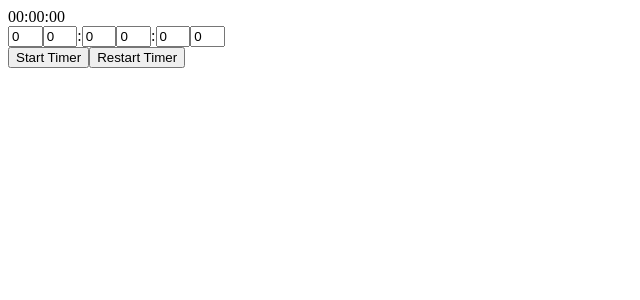
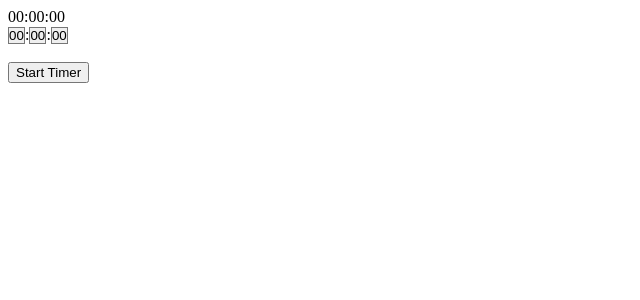
Before and after one commit to lgf2111/timer-plus, a React (Create React App) app: page / in a window 1280 px wide. Shown: the top 300 px of the page, without its empty margins (0-640 px from the left). Built offline with nearby package versions, Linux system fonts and the light colour scheme.

Commit message:
refactorized input to option

```diff
--- a/public/style.css
+++ b/public/style.css
@@ -2,14 +2,16 @@
     width: 2em;
 }
 
-/* Chrome, Safari, Edge, Opera */
-input::-webkit-outer-spin-button,
-input::-webkit-inner-spin-button {
+
+
+select {
+  /* for Firefox */
+  -moz-appearance: none;
+  /* for Chrome */
   -webkit-appearance: none;
-  margin: 0;
 }
 
-/* Firefox */
-input[type=number] {
-  -moz-appearance: textfield;
+/* For IE10 */
+select::-ms-expand {
+  display: none;
 }
--- a/src/App.js
+++ b/src/App.js
@@ -1,123 +1,35 @@
 import React, {useState, useRef} from 'react'
 
 import Timer from './Timer'
+import OptionList from './OptionList'
 
 function App() {
   // useState & useRef
-  const [initTime, setInitTime] = useState(0)
+  const [expiryTimestamp, setExpiryTimestamp] = useState(0)
 
-  // TODO: softcode them
-  const [hour1, setHour1] = useState(0)
-  const hour1Ref = useRef()
+  const options =  {hour:   {ref: useRef(), values: [...Array(25).keys()]},
+                    minute: {ref: useRef(), values: [...Array(60).keys()]},
+                    second: {ref: useRef(), values: [...Array(60).keys()]}}
 
-  const [hour2, setHour2] = useState(0)
-  const hour2Ref = useRef()
-
-  const [minute1, setMinute1] = useState(0)
-  const minute1Ref = useRef()
-
-  const [minute2, setMinute2] = useState(0)
-  const minute2Ref = useRef()
-
-  const [second1, setSecond1] = useState(0)
-  const second1Ref = useRef()
-
-  const [second2, setSecond2] = useState(0)
-  const second2Ref = useRef()
-
-
-  // Handle Changes
-  function handleHour1Change(e) {
-    let value = hour1Ref.current.value
-    if (value.length > 1) value = value.slice(1, 2)
-    if (value.length === 0) value = 0
-    if (value < 0) value = 0
-    if (value > 9) value = 9
-    setHour1(value)
-  }
-
-  function handleHour2Change(e) {
-    let value = hour2Ref.current.value
-    if (value.length > 1) value = value.slice(1, 2)
-    if (value.length === 0) value = 0
-    if (value < 0) value = 0
-    if (value > 9) value = 9
-    setHour2(value)
-  }
-
-  function handleMinute1Change(e) {
-    let value = minute1Ref.current.value
-    if (value.length > 1) value = value.slice(1, 2)
-    if (value.length === 0) value = 0
-    if (value < 0) value = 0
-    if (value > 5) value = 5
-    setMinute1(value)
-  }
-
-  function handleMinute2Change(e) {
-    let value = minute2Ref.current.value
-    if (value.length > 1) value = value.slice(1, 2)
-    if (value.length === 0) value = 0
-    if (value < 0) value = 0
-    if (value > 9) value = 9
-    setMinute2(value)
-  }
-
-  function handleSecond1Change(e) {
-    let value = second1Ref.current.value
-    if (value.length > 1) value = value.slice(1, 2)
-    if (value.length === 0) value = 0
-    if (value < 0) value = 0
-    if (value > 5) value = 5
-    setSecond1(value)
-  }
-
-  function handleSecond2Change(e) {
-    let value = second2Ref.current.value
-    if (value.length > 1) value = value.slice(1, 2)
-    if (value.length === 0) value = 0
-    if (value < 0) value = 0
-    if (value > 9) value = 9
-    setSecond2(value)
-  }
-
-  function handleStartTimer(e) {
-    const hour = parseInt(hour1Ref.current.value)*10 + parseInt(hour2Ref.current.value)
-    const minute = parseInt(minute1Ref.current.value)*10 + parseInt(minute2Ref.current.value)
-    const second = parseInt(second1Ref.current.value)*10 + parseInt(second2Ref.current.value)
-    const totalSeconds = hour*3600 + minute*60 + second
-    const initTime = new Date()
-    initTime.setSeconds(initTime.getSeconds() + totalSeconds)
-
-    hour1Ref.current.value = 0
-    hour2Ref.current.value = 0
-    minute1Ref.current.value = 0
-    minute2Ref.current.value = 0
-    second1Ref.current.value = 0
-    second2Ref.current.value = 0
-
-    setInitTime(initTime)
-  }
-
-  function handleRestartTimer(e) {
-    setInitTime(0)
+  function handleStartTimer() {
+    const hour = parseInt(options.hour.ref.current.value)
+    const minute = parseInt(options.minute.ref.current.value)
+    const second = parseInt(options.second.ref.current.value)
+    const totalSecond = hour*3600 + minute*60 + second
+    const expiryTimestamp = new Date()
+    expiryTimestamp.setSeconds(expiryTimestamp.getSeconds() + totalSecond)
+    setExpiryTimestamp(expiryTimestamp)
   }
 
   return (
     <>
     {(() => {
-      if (initTime === 0) return <div className='timer idle'><span>00</span>:<span>00</span>:<span>00</span><br/></div>
-      return <Timer expiryTimestamp={initTime}/>
+      if (expiryTimestamp === 0) return <div className='timer idle'><span>00</span>:<span>00</span>:<span>00</span><br/></div>
+      return <Timer expiryTimestamp={expiryTimestamp}/>
     })()}
-    <input ref={hour1Ref} type="number" className="time-input" value={hour1} onChange={handleHour1Change}/>
-    <input ref={hour2Ref} type="number" className="time-input" value={hour2} onChange={handleHour2Change}/>:
-    <input ref={minute1Ref} type="number" className="time-input" value={minute1} onChange={handleMinute1Change}/>
-    <input ref={minute2Ref} type="number" className="time-input" value={minute2} onChange={handleMinute2Change}/>:
-    <input ref={second1Ref} type="number" className="time-input" value={second1} onChange={handleSecond1Change}/>
-    <input ref={second2Ref} type="number" className="time-input" value={second2} onChange={handleSecond2Change}/>
+    <OptionList options={options}/>
     <br />
     <button onClick={handleStartTimer}>Start Timer</button>
-    <button onClick={handleRestartTimer}>Restart Timer</button>
     </>
   )
 }
--- /dev/null
+++ b/src/Option.js
@@ -0,0 +1,14 @@
+import React from 'react'
+
+export default function Option({option}) {
+  return (
+    <select ref={option.ref}>
+      {option.values.map(value => {
+        return <option key={value} value={value}>{value.toLocaleString('en-US', {
+          minimumIntegerDigits: 2,
+          useGrouping: false
+        })}</option>
+      })}
+    </select>
+  )
+}
--- /dev/null
+++ b/src/OptionList.js
@@ -0,0 +1,13 @@
+import React from 'react'
+
+import Option from './Option'
+
+export default function OptionList({options}) {
+  return (
+    <div>
+      <Option key="hour" option={options.hour}/>:
+      <Option key="minute" option={options.minute}/>:
+      <Option key="second" option={options.second}/>
+    </div>
+  )
+}
```
